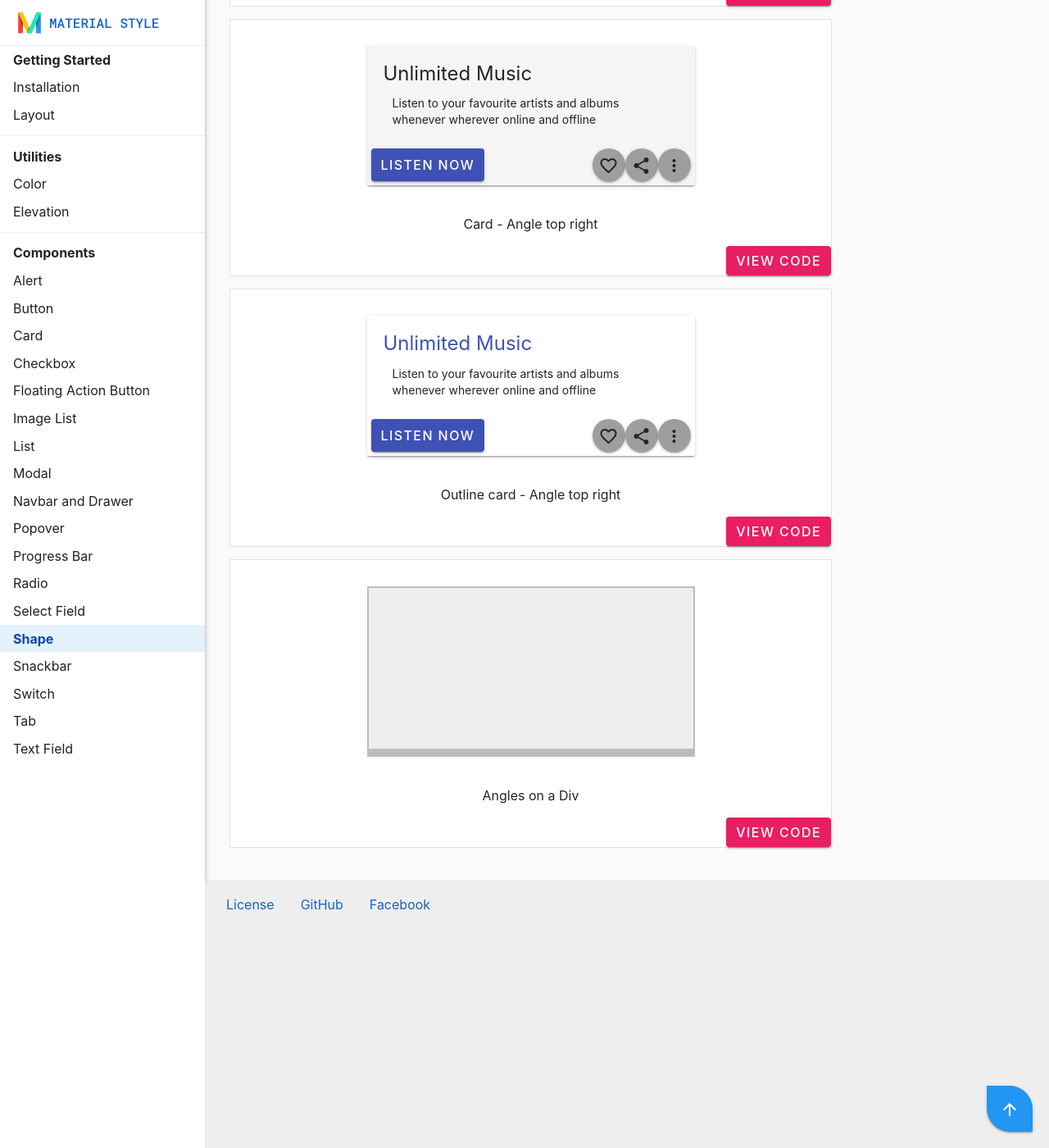
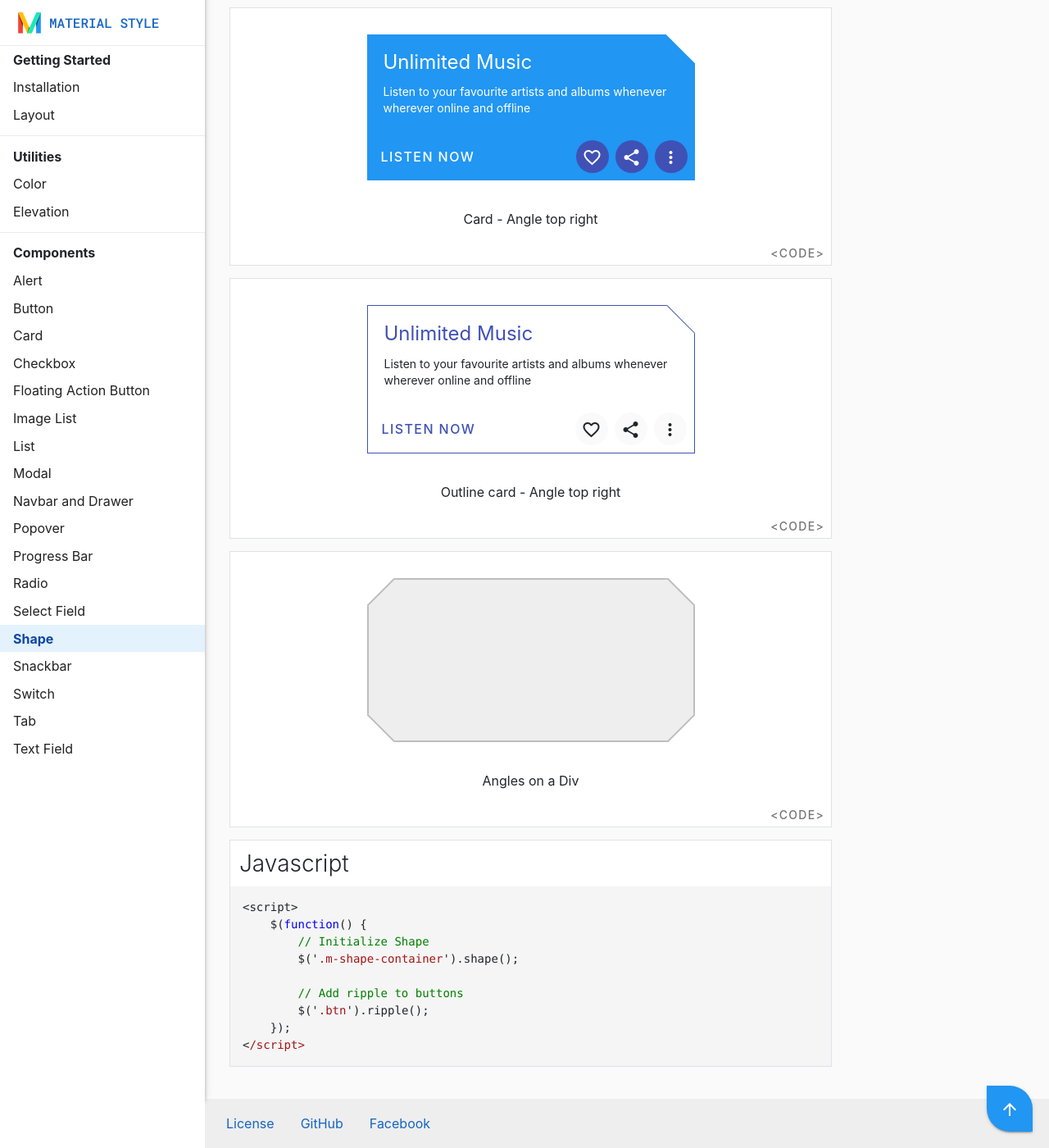
Before and after one commit to materialstyle/materialstyle.github.io, a Jekyll site: the page built from docs/2.0/components/shape.html, in a window 1280 px wide and 1400 px high, scrolled down 540 px. Shown: the whole window at 82% size. Built offline with Jekyll 4.4.1, drawn with Linux system fonts in a browser that asks for light colours; some of the changed text lies outside the part shown.

Commit message:
Updated page: Shape

```diff
--- a/docs/2.0/components/shape.html
+++ b/docs/2.0/components/shape.html
@@ -13,8 +13,8 @@ page: shape
             <div class="row">
                 <div class="col-md-6">
                     <div class="button-container">
-                        <div class="ms-btn-shape-container shape-parent-bg-white">
-                            <button type="button" class="btn btn-ms btn-indigo ripple">
+                        <div class="m-shape-container shape-parent-bg-white">
+                            <button type="button" class="btn btn-indigo">
                                 Button
                             </button>
                             <div class="angle-top-left"></div>
@@ -29,8 +29,8 @@ page: shape
                 </div>
                 <div class="col-md-6">
                     <div class="button-container">
-                        <div class="ms-btn-shape-container shape-parent-bg-white">
-                            <button type="button" class="btn btn-ms btn-indigo ripple">
+                        <div class="m-shape-container shape-parent-bg-white">
+                            <button type="button" class="btn btn-indigo">
                                 Button
                             </button>
                             <div class="angle-top-right"></div>
@@ -44,8 +44,8 @@ page: shape
             </div>
             <div class="row">
                 <div class="col d-flex justify-content-end">
-                    <btn class="btn btn-ms btn-pink btn-flat ripple" data-toggle="collapse" href="#code1">
-                        View Code
+                    <btn class="btn btn-sm btn-text-grey-600 rounded-0" data-toggle="collapse" href="#code1">
+                        &lt;Code&gt;
                     </btn>
                 </div>
             </div>
@@ -54,8 +54,8 @@ page: shape
                     <div class="code-container">
 {% highlight html %}
 <!-- Angle on all sides -->
-<div class="ms-btn-shape-container shape-parent-bg-white">
-    <button type="button" class="btn btn-ms btn-indigo ripple">
+<div class="m-shape-container shape-parent-bg-white">
+    <button type="button" class="btn btn-indigo">
         Button
     </button>
     <div class="angle-top-left"></div>
@@ -67,8 +67,8 @@ page: shape
                     <div class="code-container">
 {% highlight html %}
 <!-- Angle on top right and bottom left -->
-<div class="ms-btn-shape-container shape-parent-bg-white">
-    <button type="button" class="btn btn-ms btn-indigo ripple">
+<div class="m-shape-container shape-parent-bg-white">
+    <button type="button" class="btn btn-indigo">
         Button
     </button>
     <div class="angle-top-right"></div>
@@ -83,8 +83,8 @@ page: shape
             <div class="row">
                 <div class="col-md-6">
                     <div class="button-container" id="sh2">
-                        <div class="ms-btn-shape-container shape-parent-bg-white">
-                            <button type="button" class="btn btn-ms btn-outline-indigo ripple">
+                        <div class="m-shape-container shape-parent-bg-white">
+                            <button type="button" class="btn btn-outline-indigo">
                                 Button
                             </button>
                             <div class="angle-top-left"></div>
@@ -99,8 +99,8 @@ page: shape
                 </div>
                 <div class="col-md-6">
                     <div class="button-container" id="c3">
-                        <div class="ms-btn-shape-container shape-parent-bg-white">
-                            <button type="button" class="btn btn-ms btn-outline-indigo ripple">
+                        <div class="m-shape-container shape-parent-bg-white">
+                            <button type="button" class="btn btn-outline-indigo">
                                 Button
                             </button>
                             <div class="angle-top-right"></div>
@@ -114,8 +114,8 @@ page: shape
             </div>
             <div class="row">
                 <div class="col d-flex justify-content-end">
-                    <btn class="btn btn-ms btn-pink btn-flat ripple" data-toggle="collapse" href="#code2">
-                        View Code
+                    <btn class="btn btn-sm btn-text-grey-600 rounded-0" data-toggle="collapse" href="#code2">
+                        &lt;Code&gt;
                     </btn>
                 </div>
             </div>
@@ -124,8 +124,8 @@ page: shape
                     <div class="code-container">
 {% highlight html %}
 <!-- Angle on all sides -->
-<div class="ms-btn-shape-container shape-parent-bg-white">
-    <button type="button" class="btn btn-ms btn-outline-indigo ripple">
+<div class="m-shape-container shape-parent-bg-white">
+    <button type="button" class="btn btn-outline-indigo">
         Button
     </button>
     <div class="angle-top-left"></div>
@@ -137,8 +137,8 @@ page: shape
                     <div class="code-container">
 {% highlight html %}
 <!-- Angle on top right and bottom left -->
-<div class="ms-btn-shape-container shape-parent-bg-white">
-    <button type="button" class="btn btn-ms btn-outline-indigo ripple">
+<div class="m-shape-container shape-parent-bg-white">
+    <button type="button" class="btn btn-outline-indigo">
         Button
     </button>
     <div class="angle-top-right"></div>
@@ -154,32 +154,32 @@ page: shape
                 <div class="col-md-12">
                     <div class="card-container" id="sh3">
                         <div class="d-flex justify-content-center align-items-center">
-                            <div class="ms-shape-container shape-parent-bg-white">
-                                <div class="card ms-card bg-grey-100" style="width:400px">
+                            <div class="m-shape-container shape-parent-bg-white">
+                                <div class="card bg-primary text-white" style="width:400px">
                                     <div class="card-body">
                                         <h4 class="card-title">Unlimited Music</h4>
-                                        <p class="card-text">Listen to your favourite artists and albums whenever wherever online and offline</p>
+                                        <p class="card-text mx-0">Listen to your favourite artists and albums whenever wherever online and offline</p>
                                     </div>
                                     <div class="card-actions">
                                         <div class="card-buttons">
-                                            <button type="button" class="btn btn-indigo btn-ms btn-flat ripple">Listen Now</button>
+                                            <button type="button" class="btn btn-text-white">Listen Now</button>
                                         </div>
 
                                         <div class="card-icons">
-                                            <button type="button" class="btn btn-ms btn-fab mini-fab btn-flat btn-grey ripple">
+                                            <button type="button" class="btn btn-fab mini-fab btn-indigo m-1 unelevated">
                                                 <i class="material-icons">favorite_border</i>
                                             </button>
-                                            <button type="button" class="btn btn-ms btn-fab mini-fab btn-flat btn-grey ripple">
+                                            <button type="button" class="btn btn-fab mini-fab btn-indigo m-1 unelevated">
                                                 <i class="material-icons">share</i>
                                             </button>
-                                            <button type="button" class="btn btn-ms btn-fab mini-fab btn-flat btn-grey ripple">
+                                            <button type="button" class="btn btn-fab mini-fab btn-indigo m-1 unelevated">
                                                 <i class="material-icons">more_vert</i>
                                             </button>
                                         </div>
                                     </div>
                                 </div>
 
-                                <div class="angle-top-right width-50"></div>
+                                <div class="angle-top-right size-50"></div>
                             </div>
                         </div>
                     </div>
@@ -190,8 +190,8 @@ page: shape
             </div>
             <div class="row">
                 <div class="col d-flex justify-content-end">
-                    <btn class="btn btn-ms btn-pink btn-flat ripple" data-toggle="collapse" href="#code3">
-                        View Code
+                    <btn class="btn btn-sm btn-text-grey-600 rounded-0" data-toggle="collapse" href="#code3">
+                        &lt;Code&gt;
                     </btn>
                 </div>
             </div>
@@ -199,7 +199,7 @@ page: shape
                 <div class="col collapse" id="code3">
                     <div class="code-container">
 {% highlight html %}
-<div class="ms-shape-container shape-parent-bg-white">
+<div class="m-shape-container shape-parent-bg-white">
     <div class="card ms-card" style="width:400px">
         <div class="card-body">
             <h4 class="card-title">Unlimited Music</h4>
@@ -209,23 +209,23 @@ page: shape
         </div>
         <div class="card-actions">
             <div class="card-buttons">
-                <button type="button" class="btn btn-indigo btn-ms btn-flat ripple">Listen Now</button>
+                <button type="button" class="btn btn-text-white">Listen Now</button>
             </div>
             <div class="card-icons">
-                <button type="button" class="btn btn-ms btn-fab mini-fab btn-flat btn-grey ripple">
+                <button type="button" class="btn btn-fab mini-fab btn-indigo m-1 unelevated">
                     <i class="material-icons">favorite_border</i>
                 </button>
-                <button type="button" class="btn btn-ms btn-fab mini-fab btn-flat btn-grey ripple">
+                <button type="button" class="btn btn-fab mini-fab btn-indigo m-1 unelevated">
                     <i class="material-icons">share</i>
                 </button>
-                <button type="button" class="btn btn-ms btn-fab mini-fab btn-flat btn-grey ripple">
+                <button type="button" class="btn btn-fab mini-fab btn-indigo m-1 unelevated">
                     <i class="material-icons">more_vert</i>
                 </button>
             </div>
         </div>
     </div>
 
-    <div class="angle-top-right width-50"></div>
+    <div class="angle-top-right size-50"></div>
 </div>{% endhighlight %}
                     </div>
                 </div>
@@ -237,32 +237,32 @@ page: shape
                 <div class="col-md-12">
                     <div class="card-container" id="sh4">
                         <div class="d-flex justify-content-center align-items-center">
-                            <div class="ms-shape-container shape-parent-bg-white">
-                                <div class="card ms-card ms-card-outline-indigo" style="width:400px">
+                            <div class="m-shape-container shape-parent-bg-white">
+                                <div class="card card-outline-indigo" style="width:400px">
                                     <div class="card-body">
                                         <h4 class="card-title text-indigo">Unlimited Music</h4>
-                                        <p class="card-text">Listen to your favourite artists and albums whenever wherever online and offline</p>
+                                        <p class="card-text mx-0">Listen to your favourite artists and albums whenever wherever online and offline</p>
                                     </div>
                                     <div class="card-actions">
                                         <div class="card-buttons">
-                                            <button type="button" class="btn btn-indigo btn-ms btn-flat ripple">Listen Now</button>
+                                            <button type="button" class="btn btn-text-indigo">Listen Now</button>
                                         </div>
 
                                         <div class="card-icons">
-                                            <button type="button" class="btn btn-ms btn-fab mini-fab btn-flat btn-grey ripple">
+                                            <button type="button" class="btn btn-fab mini-fab btn-light m-1 unelevated">
                                                 <i class="material-icons">favorite_border</i>
                                             </button>
-                                            <button type="button" class="btn btn-ms btn-fab mini-fab btn-flat btn-grey ripple">
+                                            <button type="button" class="btn btn-fab mini-fab btn-light m-1 unelevated">
                                                 <i class="material-icons">share</i>
                                             </button>
-                                            <button type="button" class="btn btn-ms btn-fab mini-fab btn-flat btn-grey ripple">
+                                            <button type="button" class="btn btn-fab mini-fab btn-light m-1 unelevated">
                                                 <i class="material-icons">more_vert</i>
                                             </button>
                                         </div>
                                     </div>
                                 </div>
 
-                                <div class="angle-top-right width-50"></div>
+                                <div class="angle-top-right size-50"></div>
                             </div>
                         </div>
                     </div>
@@ -273,8 +273,8 @@ page: shape
             </div>
             <div class="row">
                 <div class="col d-flex justify-content-end">
-                    <btn class="btn btn-ms btn-pink btn-flat ripple" data-toggle="collapse" href="#code4">
-                        View Code
+                    <btn class="btn btn-sm btn-text-grey-600 rounded-0" data-toggle="collapse" href="#code4">
+                        &lt;Code&gt;
                     </btn>
                 </div>
             </div>
@@ -282,8 +282,8 @@ page: shape
                 <div class="col collapse" id="code4">
                     <div class="code-container">
 {% highlight html %}
-<div class="ms-shape-container shape-parent-bg-white">
-    <div class="card ms-card ms-card-outline-indigo" style="width:400px">
+<div class="m-shape-container shape-parent-bg-white">
+    <div class="card card-outline-indigo" style="width:400px">
         <div class="card-body">
             <h4 class="card-title text-indigo">Unlimited Music</h4>
             <p class="card-text">
@@ -292,23 +292,23 @@ page: shape
         </div>
         <div class="card-actions">
             <div class="card-buttons">
-                <button type="button" class="btn btn-indigo btn-ms btn-flat ripple">Listen Now</button>
+                <button type="button" class="btn btn-text-indigo">Listen Now</button>
             </div>
             <div class="card-icons">
-                <button type="button" class="btn btn-ms btn-fab mini-fab btn-flat btn-grey ripple">
+                <button type="button" class="btn btn-fab mini-fab btn-light m-1 unelevated">
                     <i class="material-icons">favorite_border</i>
                 </button>
-                <button type="button" class="btn btn-ms btn-fab mini-fab btn-flat btn-grey ripple">
+                <button type="button" class="btn btn-fab mini-fab btn-light m-1 unelevated">
                     <i class="material-icons">share</i>
                 </button>
-                <button type="button" class="btn btn-ms btn-fab mini-fab btn-flat btn-grey ripple">
+                <button type="button" class="btn btn-fab mini-fab btn-light m-1 unelevated">
                     <i class="material-icons">more_vert</i>
                 </button>
             </div>
         </div>
     </div>
 
-    <div class="angle-top-right width-50"></div>
+    <div class="angle-top-right size-50"></div>
 </div>{% endhighlight %}
                     </div>
                 </div>
@@ -320,12 +320,12 @@ page: shape
                 <div class="col-md-12">
                     <div class="card-container" id="sh5">
                         <div class="d-flex justify-content-center align-items-center">
-                            <div class="ms-shape-container shape-parent-bg-white">
+                            <div class="m-shape-container shape-parent-bg-white">
                                 <div style="background: #EEEEEE; height: 200px; width: 400px; border: 2px solid #BDBDBD;"></div>
-                                <div class="angle-top-left width-80" style="border-bottom: 2px solid #BDBDBD;"></div>
-                                <div class="angle-top-right width-80" style="border-bottom: 2px solid #BDBDBD;"></div>
-                                <div class="angle-bottom-left width-80" style="border-bottom: 2px solid #BDBDBD;"></div>
-                                <div class="angle-bottom-right width-80" style="border-bottom: 2px solid #BDBDBD;"></div>
+                                <div class="angle-top-left size-50" style="border-bottom: 2px solid #BDBDBD;"></div>
+                                <div class="angle-top-right size-50" style="border-bottom: 2px solid #BDBDBD;"></div>
+                                <div class="angle-bottom-left size-50" style="border-bottom: 2px solid #BDBDBD;"></div>
+                                <div class="angle-bottom-right size-50" style="border-bottom: 2px solid #BDBDBD;"></div>
                             </div>
                         </div>
                     </div>
@@ -336,8 +336,8 @@ page: shape
             </div>
             <div class="row">
                 <div class="col d-flex justify-content-end">
-                    <btn class="btn btn-ms btn-pink btn-flat ripple" data-toggle="collapse" href="#code5">
-                        View Code
+                    <btn class="btn btn-sm btn-text-grey-600 rounded-0" data-toggle="collapse" href="#code5">
+                        &lt;Code&gt;
                     </btn>
                 </div>
             </div>
@@ -345,13 +345,33 @@ page: shape
                 <div class="col collapse" id="code5">
                     <div class="code-container">
 {% highlight html %}
-<div class="ms-shape-container shape-parent-bg-white">
+<div class="m-shape-container shape-parent-bg-white">
     <div style="background: #EEEEEE; height: 200px; width: 400px; border: 2px solid #BDBDBD;"></div>
-    <div class="angle-top-left width-80" style="border-bottom: 2px solid #BDBDBD;"></div>
-    <div class="angle-top-right width-80" style="border-bottom: 2px solid #BDBDBD;"></div>
-    <div class="angle-bottom-left width-80" style="border-bottom: 2px solid #BDBDBD;"></div>
-    <div class="angle-bottom-right width-80" style="border-bottom: 2px solid #BDBDBD;"></div>
+    <div class="angle-top-left size-50" style="border-bottom: 2px solid #BDBDBD;"></div>
+    <div class="angle-top-right size-50" style="border-bottom: 2px solid #BDBDBD;"></div>
+    <div class="angle-bottom-left size-50" style="border-bottom: 2px solid #BDBDBD;"></div>
+    <div class="angle-bottom-right size-50" style="border-bottom: 2px solid #BDBDBD;"></div>
 </div>{% endhighlight %}
+                    </div>
+                </div>
+            </div>
+        </div>
+
+        <div class="component-wrapper">
+            <h3 id="sh6">Javascript</h3>
+            <div class="row">
+                <div class="col">
+                    <div class="code-container">
+{% highlight js %}
+<script>
+    $(function() {
+        // Initialize Shape
+        $('.m-shape-container').shape();
+
+        // Add ripple to buttons
+        $('.btn').ripple();
+    });
+</script>{% endhighlight %}
                     </div>
                 </div>
             </div>
@@ -386,6 +406,9 @@ page: shape
                         <li class="nav-item">
                             <a class="nav-link" href="javascript:" data-link="sh5">Shape on div</a>
                         </li>
+                        <li class="nav-item">
+                            <a class="nav-link" href="javascript:" data-link="sh6">Javascript</a>
+                        </li>
                     </ul>
                 </div>
             </div>
```
Also changed, not shown: docs/2.0/components/card.html (+4 -4 lines).
